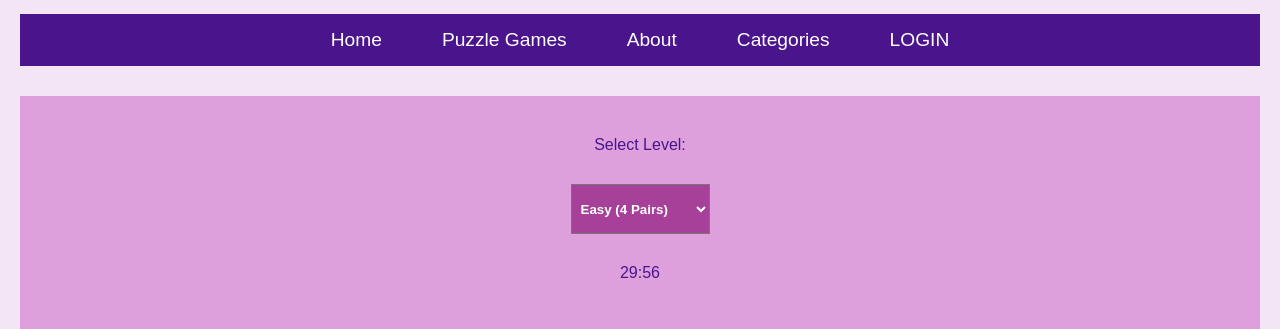
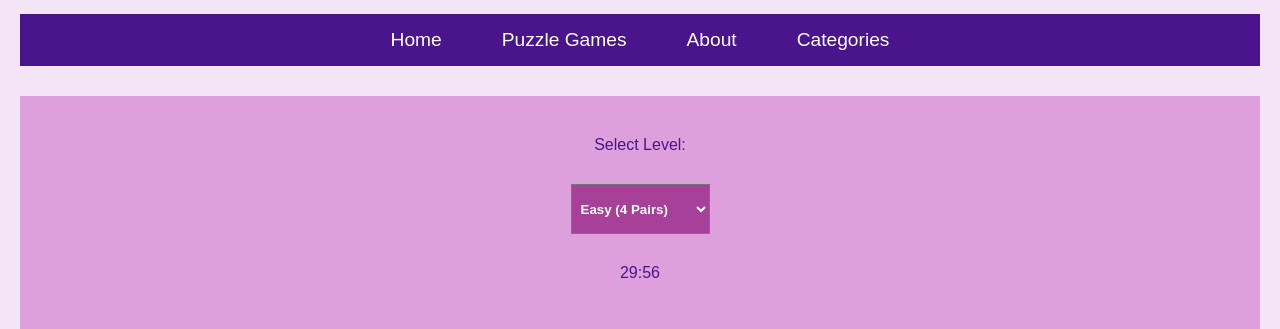
Before and after one commit to DilkashMaryam/memory-game, a plain HTML site: page index.html in a window 1280 px wide. Shown: the part 171-500 px from the top of the page. Drawn offline with Linux system fonts and the light colour scheme.

Commit message:
Update index.html

```diff
--- a/index.html
+++ b/index.html
@@ -22,7 +22,6 @@
             <li><a href="https://www.puzzle-games.com/" target="_blank">Puzzle Games</a></li>
             <li><a href="aboutus.html">About</a></li>
             <li><a href="#">Categories</a></li>
-            <li><a href="#">LOGIN</a></li>
         </ul>
     </div>
     </nav>
```
